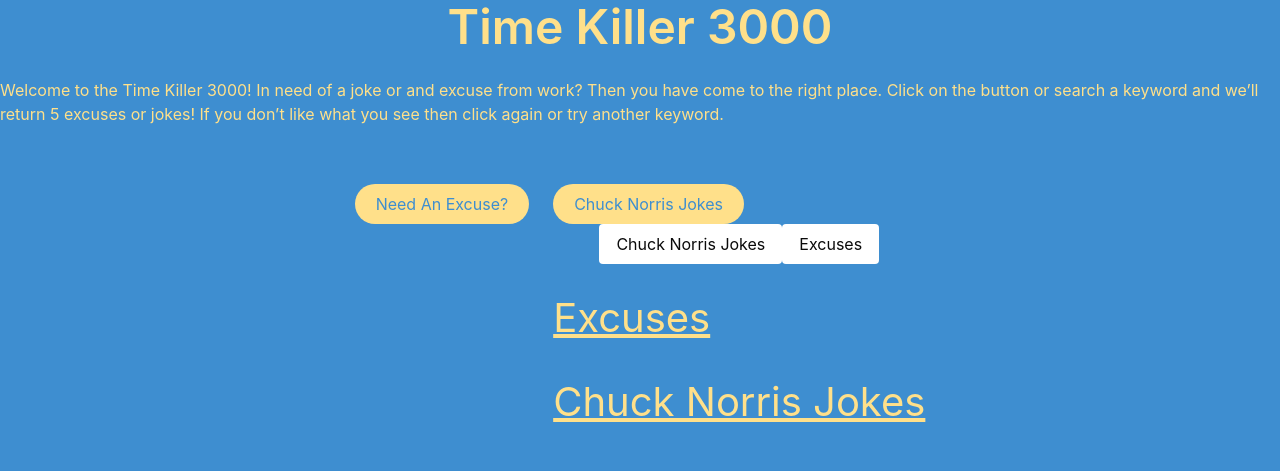
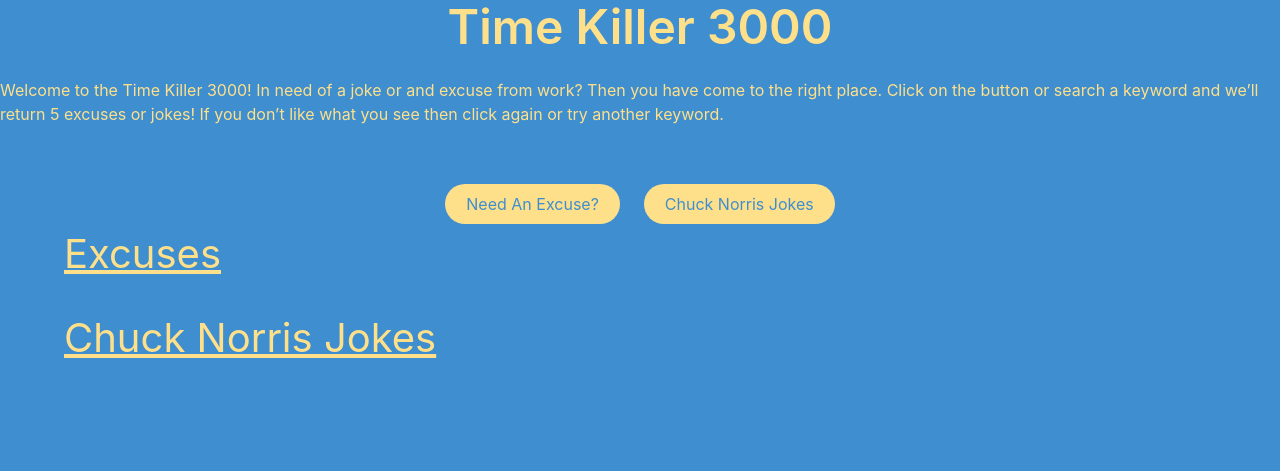
Before and after one commit to Nesnah1307/time-killer-3000, a plain HTML site: page index.html in a window 1280 px wide. Drawn offline with nearby package versions, Linux system fonts and the light colour scheme.

Commit message:
yet again, fixing merge issues

```diff
--- a/assets/css/style.css
+++ b/assets/css/style.css
@@ -7,7 +7,3 @@ h1 {
 .column.is-narrow {
     padding-top: 70px;
 }
-
-h2 {
-    font-size: 25px;
-}
--- a/index.html
+++ b/index.html
@@ -34,29 +34,10 @@
                 <button id="btn1" class="button is-warning is-rounded is focused has-text-info">
                     Chuck Norris Jokes
                 </button>
-<!-- The click buttons section -->
-<div class="row is-flex-direction-row">
-    <div class="columns is-2-mobile is-0-tablet is-3-desktop is-8-widescreen is-gapless is-1-fullhd is-multiline is-centered">
-        <div class="column is-narrow">
-            <button id="btn1" class="button is-white">
-             Chuck Norris Jokes
-            </button>
-            <div id="jokeDisplay" class="column has-text-light">
-
-            </div>
-        </div>
-
-        <div class="column is-narrow">
-            <button id="btn2" class="button is-white">
-             Excuses
-            </button>
-            <div class="column has-text-light">
-                <div id="excuseDisplay" class="has-text-light"></div>
-            </div>
             </div>
         </div>
     </div>
-
+<!-- The click buttons section -->
     <div class="container">
 
         <h2 class="is-size-2 is-underlined has-text-warning">Excuses</h2>
```
